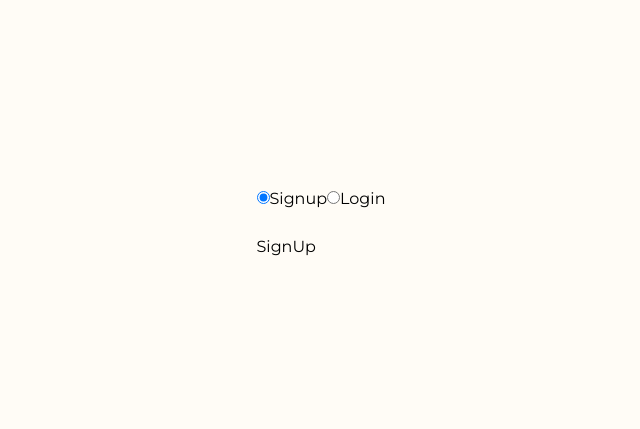
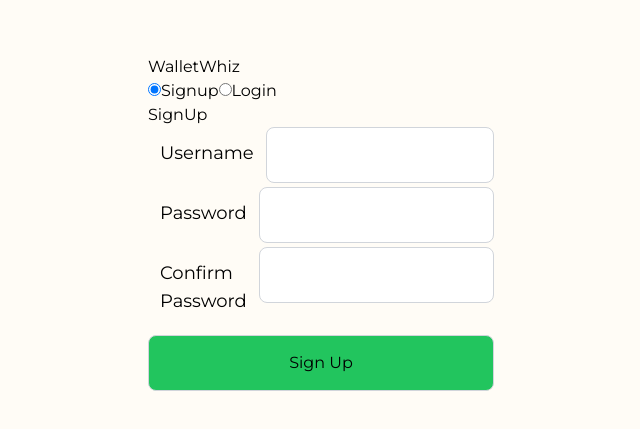
Before and after one commit to JOmega12/capstone-project-money, a React (Vite) app in the folder client/: page / in a window 1280 px wide. Shown: the part 177-606 px from the top of the page, without its empty margins (319-959 px from the left). Built offline with nearby package versions, Linux system fonts and the light colour scheme.

Commit message:
added more auth stuff

```diff
--- a/client/src/components/TextInputs.tsx
+++ b/client/src/components/TextInputs.tsx
@@ -11,7 +11,7 @@
 }
 
 
-export const TextInputs = ({label, onChange, value, show, message, type}: TextInputsType) => {
+export const TextInputs = ({label, onChange, value, show, message, type}: TextInputsType) => (
     <div className="flex flex-row">
         <label htmlFor="" className="w-32 text-lg mb-2 p-3">{label}</label>
         <input
@@ -24,4 +24,4 @@
             {message}
         </div>) : null}
     </div>
-}
+)
--- a/client/src/components/WelcomeComponent.tsx
+++ b/client/src/components/WelcomeComponent.tsx
@@ -31,6 +31,9 @@
     return(
         <div>
             <div>
+                <h1>WalletWhiz</h1>
+            </div>
+            <div>
                 {inputRadio.map((item) => (
                     <label htmlFor="">
                         <input
@@ -41,8 +44,8 @@
                         {item.title}
                     </label>
                 ))}
+                {isLogin ? (<Login/>) : (<SignUp/>)}
             </div>
-            {isLogin ? (<Login/>) : (<SignUp/>)}
         </div>
 
 
--- a/client/src/components/forms/Login.tsx
+++ b/client/src/components/forms/Login.tsx
@@ -1,14 +1,28 @@
-// import { TextInputs } from "../TextInputs"
+import { TextInputs } from "../TextInputs";
 
 import { FormEvent, useState } from "react";
 import { useNavigate } from "react-router";
+import { useAuth } from "../../providers/AuthProvider";
+
+const usernameErrorMessage = "Username not found";
+const passwordErrorMessage = "Password not found";
+const loginErrorMessage = "User is not registered";
 
 export const Login = () => {
+  const { user } = useAuth();
   const [usernameInput, setUsernameInput] = useState("");
   const [passwordInput, setPasswordInput] = useState("");
   const [error, setError] = useState(false);
 
   const navigate = useNavigate();
+
+  const usernameValid = usernameInput === user?.username;
+  const passwordValid = passwordInput === user?.password;
+  const loginValid = usernameValid && passwordValid;
+
+  const showUsernameError = !usernameValid && error;
+  const showPasswordError = !passwordValid && error;
+  const showLoginError = !loginValid && error;
 
   const handleSubmit = (e: FormEvent<HTMLFormElement>) => {
     e.preventDefault();
@@ -25,17 +39,40 @@
     <form>
       <div>
         <div>
-          <button></button>
           <h2>Login</h2>
         </div>
         <div>
-          {/* <TextInputs
-                        type="text"
-                        value={}
-                        onChange={}
-                        show={}
-                        message={}
-                    /> */}
+          <TextInputs
+            type="text"
+            label="Username:"
+            value={usernameInput}
+            onChange={(e) => setUsernameInput(e.target.value)}
+            show={showUsernameError}
+            message={usernameErrorMessage}
+          />
+          <TextInputs
+            type="text"
+            label="Password:"
+            value={passwordInput}
+            onChange={(e) => setPasswordInput(e.target.value)}
+            show={showPasswordError}
+            message={passwordErrorMessage}
+          />
+
+          {showLoginError ? (
+            <div className="text-red-500 text-center">
+              {loginErrorMessage}
+            </div>
+          ) : null}
+
+
+          <div className="flex flex-row gap-10 text-center cursor-pointer">
+            <input
+              type="submit"
+              value="Login"
+              className="items-center h-14 w-full max-w-md border border-gray-300 rounded-lg py-2 px-3 focus:outline-none focus:border-blue-500 bg-green-500 hover:bg-green-600"
+            />
+          </div>
         </div>
       </div>
     </form>
--- a/client/src/components/forms/Signup.tsx
+++ b/client/src/components/forms/Signup.tsx
@@ -1,47 +1,78 @@
 import { useState } from "react";
 import { useNavigate } from "react-router";
 import { TextInputs } from "../TextInputs";
+import { isPasswordValid } from "../validations/formValidations";
 
+const usernameErrorMessage = "Username not found";
+const passwordErrorMessage = "Password not found";
+const confirmPasswordErrorMessage = "Passwords are not the same";
 
 export const SignUp = () => {
-
-
-    const [usernameInput, setUsernameInput] = useState('');
-    const [passwordInput, setPasswordInput] = useState('');
-    const [confirmPass, setConfirmPass] = useState('')
+  const [usernameInput, setUsernameInput] = useState("");
+  const [passwordInput, setPasswordInput] = useState("");
+  const [confirmPass, setConfirmPass] = useState("");
 
   const [error, setError] = useState(false);
 
   const navigate = useNavigate();
 
+  const usernameValid = usernameInput.length > 2;
+  const passwordValid = isPasswordValid(passwordInput);
+  const confirmPasswordValid = passwordInput === confirmPass;
+
+  const showUsernameError = !usernameValid && error;
+  const showPasswordError = !passwordValid && error;
+  const showConfirmPasswordError = !confirmPasswordValid && error;
 
   const handleKeyDown = (e: React.KeyboardEvent<HTMLFormElement>) => {
-        if(e.key === "Enter") {
+    if (e.key === "Enter") {
       e.preventDefault();
       handleSubmit(e);
     }
-      }
+  };
 
-
-    return(
+  return (
     <form>
       <div>
         <div>
-                    <button></button>
           <h2>SignUp</h2>
         </div>
         <div>
-                    {/* <TextInputs
+          <TextInputs
             type="text"
-                        value={}
-                        onChange={}
-                        show={}
-                        message={}
-                    /> */}
+            label="Username"
+            value={usernameInput}
+            onChange={(e) => setUsernameInput(e.target.value)}
+            show={showUsernameError}
+            message={usernameErrorMessage}
+          />
+          <TextInputs
+            type="text"
+            label="Password"
+            value={passwordInput}
+            onChange={(e) => setPasswordInput(e.target.value)}
+            show={showPasswordError}
+            message={passwordErrorMessage}
+          />
+          <TextInputs
+            type="text"
+            label="Confirm Password"
+            value={confirmPass}
+            onChange={(e) => setConfirmPass(e.target.value)}
+            show={showConfirmPasswordError}
+            message={confirmPasswordErrorMessage}
+          />
 
+
+<div className="flex flex-row gap-10 text-center cursor-pointer">
+            <input
+              type="submit"
+              value="Sign Up"
+              className="items-center h-14 w-full max-w-md border border-gray-300 rounded-lg py-2 px-3 focus:outline-none focus:border-blue-500 bg-green-500 hover:bg-green-600"
+            />
           </div>
         </div>
-
+      </div>
     </form>
-    )
-}
+  );
+};
--- a/client/src/components/testCoffeeItems.ts
+++ b/client/src/components/testCoffeeItems.ts
@@ -3,6 +3,7 @@
 
 export const testMoneyItems = [
     {
+        "id": 1,
         "incomeName": "Freelance",
         "totalIncomeAmount": 5000,
         "incomeDate": "2024-01-01",
@@ -11,3 +12,12 @@
         "expenseDate": "2024-01-01"
     }
 ]
+
+
+export const testLogin = [
+    {
+        "id": 1,
+        "username": 'jake',
+        "password": "Test"
+    }
+]
--- /dev/null
+++ b/client/src/components/validations/formValidations.ts
@@ -0,0 +1,4 @@
+export const isPasswordValid = (passwordInput: string) => {
+    const regex = /^(?=.*[A-Z]).{5,}$/;
+    return regex.test(passwordInput);
+ }
--- a/client/src/providers/AuthProvider.tsx
+++ b/client/src/providers/AuthProvider.tsx
@@ -29,6 +29,9 @@
   const [user, setUser] = useState<UserInformation | null>(null);
   const isRegister = !!user;
 
+
+
+
   return (
     <AuthContext.Provider
       value={{
```
Also changed, not shown: client/money.json (added, +89 -0 lines), 1 other file (tests, documents, lock files or other folders). Lines whose indentation alone changed are shown as unchanged.
